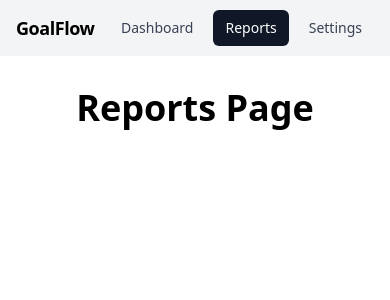
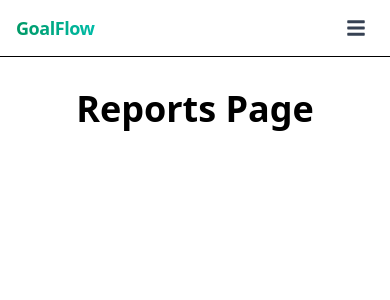
Before and after one commit to Sadik182/GoalFlow, a Next.js app: page /reports in a window 390 px wide. Shown: the top 300 px of the page. Built offline with nearby package versions, Linux system fonts and the light colour scheme.

Commit message:
changed the nav style

```diff
--- a/src/components/Navbar/Navbar.tsx
+++ b/src/components/Navbar/Navbar.tsx
@@ -1,40 +1,98 @@
 "use client";
 import Link from "next/link";
 import { usePathname } from "next/navigation";
+import { useEffect, useState } from "react";
+import { FaBars, FaTimes, FaHome, FaChartBar, FaCog } from "react-icons/fa";
 
 export default function Navbar() {
   const pathname = usePathname();
+  const [open, setOpen] = useState(false);
 
-  const NavLink = ({ href, label }: { href: string; label: string }) => {
-    const active = pathname === href;
+  // Close mobile menu on route change
+  useEffect(() => {
+    setOpen(false);
+  }, [pathname]);
+
+  const links = [
+    { href: "/", label: "Dashboard", Icon: FaHome },
+    { href: "/reports", label: "Reports", Icon: FaChartBar },
+    { href: "/settings", label: "Settings", Icon: FaCog },
+  ];
+
+  const isActive = (href: string) =>
+    href === "/" ? pathname === "/" : pathname.startsWith(href);
+
+  const NavLink = ({ href, label, Icon }: (typeof links)[number]) => {
+    const active = isActive(href);
     return (
       <Link
         href={href}
-        className={
-          "px-3 py-2 rounded-md text-sm font-medium transition " +
-          (active
-            ? "bg-gray-900 text-white"
-            : "text-gray-700 hover:bg-gray-100")
-        }
+        aria-current={active ? "page" : undefined}
+        className={[
+          "relative inline-flex items-center gap-2 rounded-lg px-3 py-2 text-sm font-medium transition-colors",
+          active
+            ? "text-emerald-700"
+            : "text-gray-700 hover:text-gray-900 hover:bg-gray-100",
+        ].join(" ")}
       >
-        {label}
+        <Icon className="h-4 w-4" aria-hidden />
+        <span>{label}</span>
+        {/* Active underline */}
+        <span
+          className={[
+            "pointer-events-none absolute inset-x-3 -bottom-0.5 h-0.5 rounded-full bg-emerald-600 transition-opacity",
+            active ? "opacity-100" : "opacity-0",
+          ].join(" ")}
+        />
       </Link>
     );
   };
 
   return (
-    <header className="bg-gray-100">
-      <div className="max-w-6xl mx-auto h-14 px-4 flex items-center justify-between">
-        {/* Logo / Brand */}
-        <Link href="/" className="font-semibold text-lg tracking-tight">
-          GoalFlow
+    <header className="sticky top-0 z-40 bg-white/80 backdrop-blur supports-[backdrop-filter]:bg-white/70">
+      <div className="mx-auto flex h-14 max-w-6xl items-center justify-between px-4">
+        {/* Brand */}
+        <Link
+          href="/"
+          className="text-lg font-bold tracking-tight text-gray-900"
+        >
+          <span className="bg-gradient-to-r from-emerald-600 to-teal-500 bg-clip-text text-transparent">
+            GoalFlow
+          </span>
         </Link>
 
-        {/* Navigation */}
-        <nav className="flex items-center gap-2">
-          <NavLink href="/" label="Dashboard" />
-          <NavLink href="/reports" label="Reports" />
-          <NavLink href="/settings" label="Settings" />
+        {/* Desktop nav */}
+        <nav className="hidden items-center gap-1 md:flex">
+          {links.map((l) => (
+            <NavLink key={l.href} {...l} />
+          ))}
+        </nav>
+
+        {/* Mobile toggle */}
+        <button
+          onClick={() => setOpen((v) => !v)}
+          className="inline-flex items-center rounded-lg p-2 text-gray-700 hover:bg-gray-100 md:hidden"
+          aria-label="Toggle navigation menu"
+        >
+          {open ? (
+            <FaTimes className="h-5 w-5" />
+          ) : (
+            <FaBars className="h-5 w-5" />
+          )}
+        </button>
+      </div>
+
+      {/* Mobile menu */}
+      <div
+        className={[
+          "md:hidden border-t bg-white transition-[max-height] duration-200 ease-out overflow-hidden",
+          open ? "max-h-64" : "max-h-0",
+        ].join(" ")}
+      >
+        <nav className="mx-auto flex max-w-6xl flex-col gap-1 px-4 py-2">
+          {links.map((l) => (
+            <NavLink key={l.href} {...l} />
+          ))}
         </nav>
       </div>
     </header>
```
